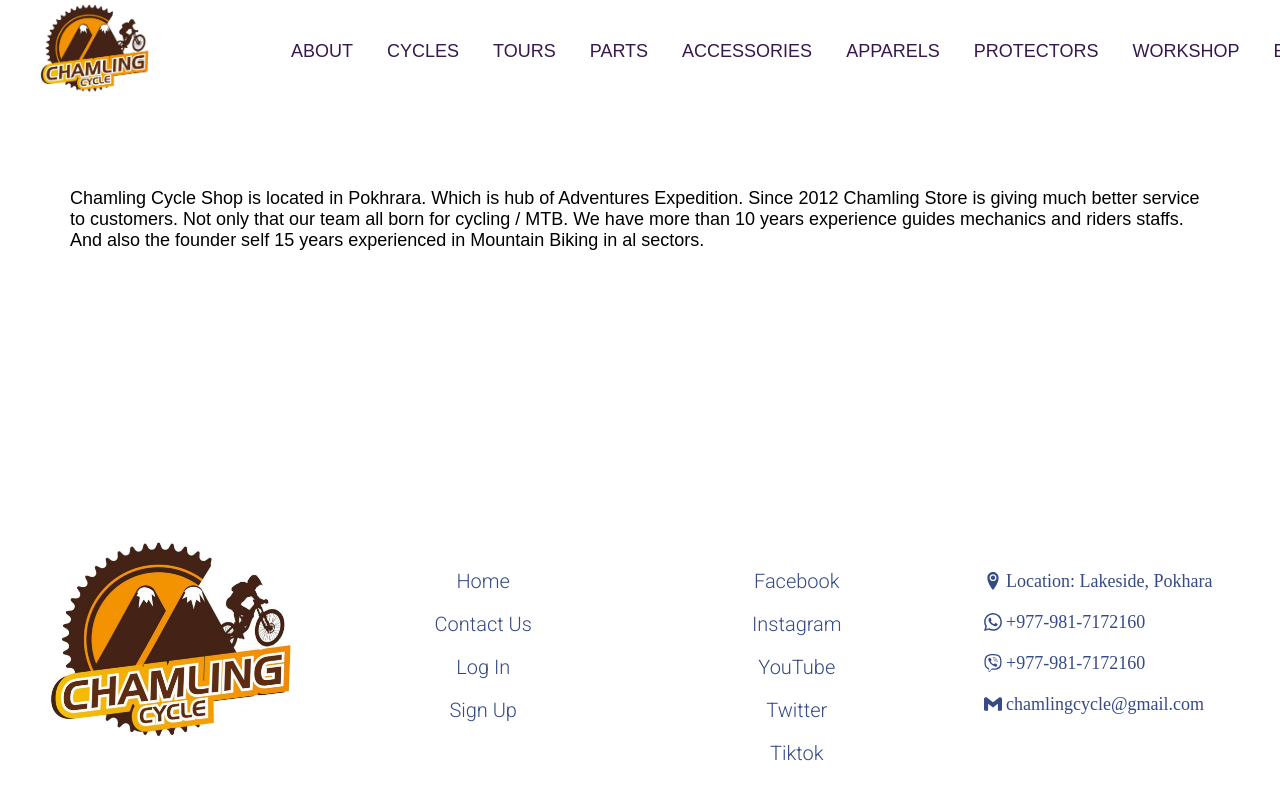
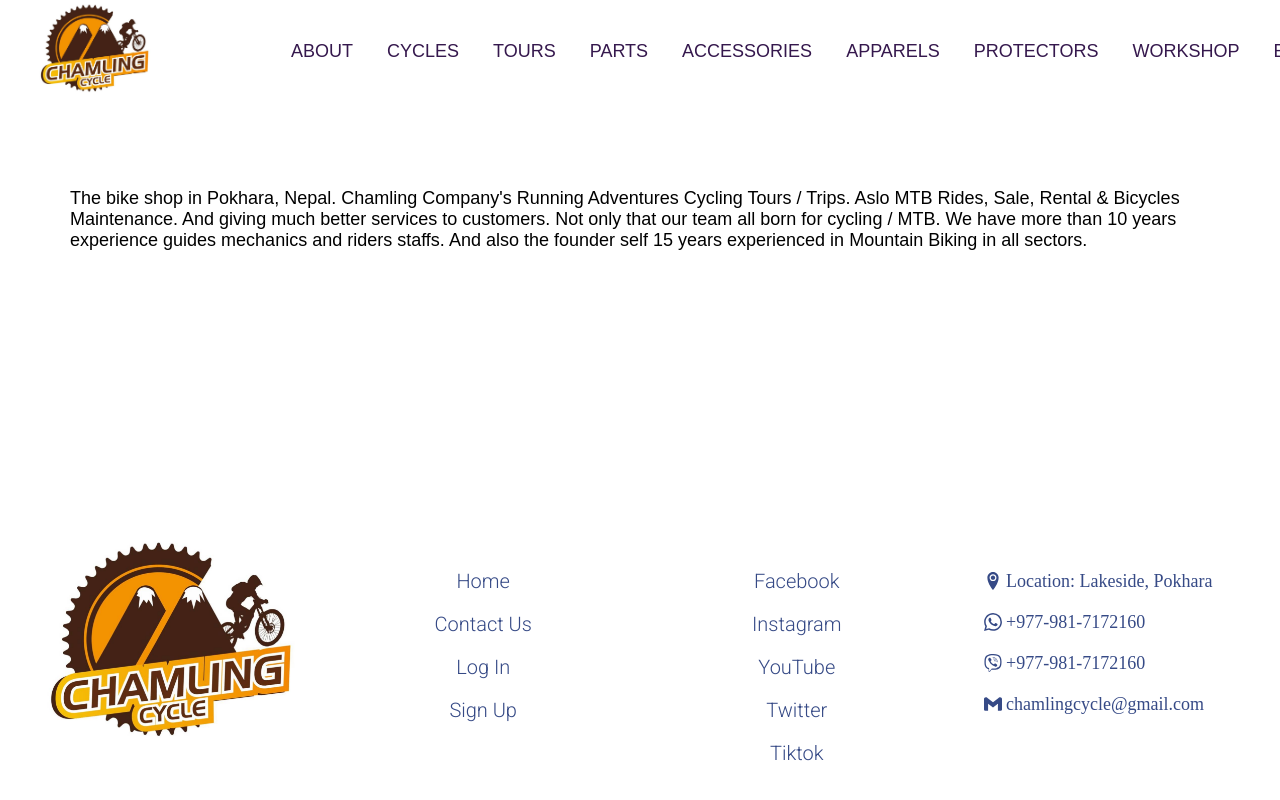
Before and after one commit to somrai010/chamling, a Next.js app: page /about in a window 1280 px wide. Shown: the top 800 px of the page. Built offline with nearby package versions, Linux system fonts and the light colour scheme; a web font is replaced by a local one.

Commit message:
title and des updated

```diff
--- a/pages/about.jsx
+++ b/pages/about.jsx
@@ -24,7 +24,7 @@
 
     <div className={styles.aboutc}>
 
-        <p>Chamling Cycle Shop is located in Pokhrara. Which is hub of Adventures Expedition. Since 2012 Chamling Store is giving much better service to customers. Not only that our team all born for cycling / MTB. We have more than 10 years experience guides mechanics and riders staffs. And also the founder self 15 years experienced in Mountain Biking in al sectors.</p>
+        <p>The bike shop in Pokhara, Nepal. Chamling Company's Running Adventures Cycling Tours / Trips. Aslo MTB Rides, Sale, Rental & Bicycles Maintenance. And giving much better services to customers. Not only that our team all born for cycling / MTB. We have more than 10 years experience guides mechanics and riders staffs. And also the founder self 15 years experienced in Mountain Biking in all sectors.</p>
     </div>
 
     </Template>
--- a/pages/index.tsx
+++ b/pages/index.tsx
@@ -21,7 +21,7 @@
   return (
     <div>
       <Head>
-        <title>Cycle Tour in Nepal | Mountain Bike in Pokhara</title>
+        <title>Mountain Bike Tour Pokhara | Cycle Trip Nepal</title>
         <meta name="description" content="Chamling Cycle Shop is located in Pokhrara. Which is hub of Adventures Expedition. Since 2012 Chamling Store is giving much better service to customers. Not only that our team all born for cycling / MTB. We have more than 10 years experience guides mechanics and riders staffs. And also the founder self 15 years experienced in Mountain Biking in al sectors." />
         <link rel="icon" href="/logo.jpg" />
         <meta property="og:image" content='/slide/6.jpg' />
```
